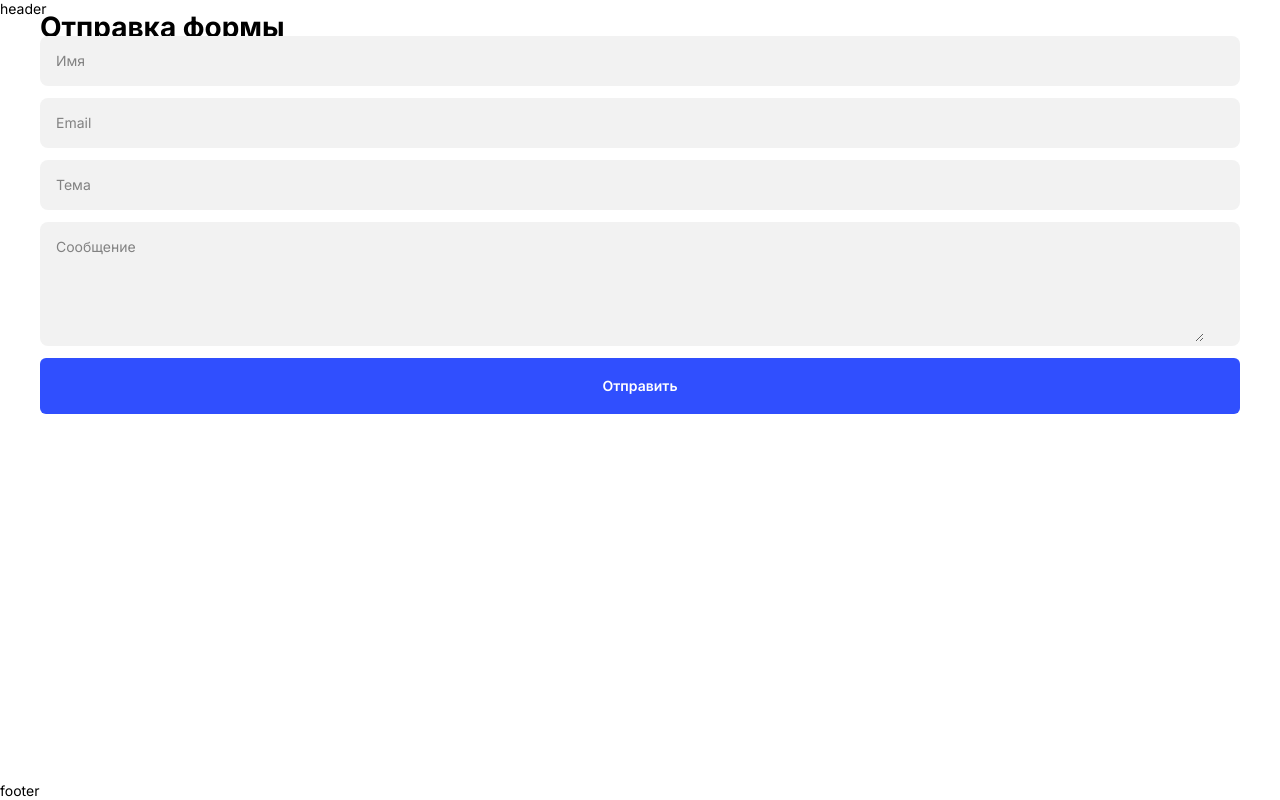
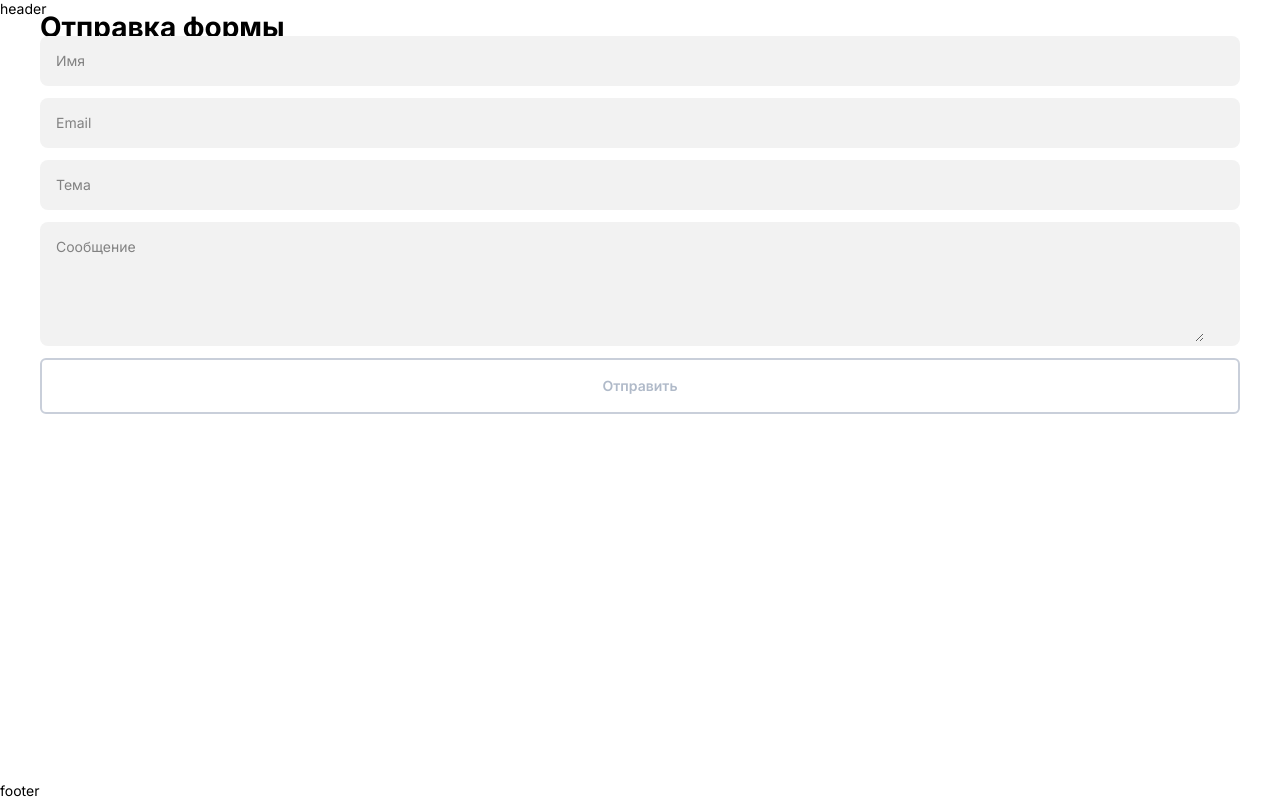
Before and after one commit to AlexDyatlov/nextjs-practice, a Next.js app: page / in a window 1280 px wide. Built offline with nearby package versions, Linux system fonts and the light colour scheme.

Commit message:
Added react-hook-form, implemented onChange mode

```diff
--- a/package.json
+++ b/package.json
@@ -12,10 +12,12 @@
     "control": "yarn ts-lint && yarn lint && yarn prettier --check src"
   },
   "dependencies": {
+    "@hookform/resolvers": "3.3.4",
     "next": "14.1.4",
     "nodemailer": "6.9.13",
     "react": "18",
     "react-dom": "18",
+    "react-hook-form": "7.51.3",
     "zod": "3.23.4"
   },
   "devDependencies": {
--- a/src/_ui/button.tsx
+++ b/src/_ui/button.tsx
@@ -1,6 +1,3 @@
-'use client';
-
-import { useFormStatus } from 'react-dom';
 import clsx from 'clsx';
 
 import SvgIcon from '@/_ui/svgIcon';
@@ -24,22 +21,20 @@ export default function Button({
   isLoading,
   disabled
 }: Button) {
-  const status = useFormStatus();
-
   return (
     <button
       className={clsx('btn', className, {
         'btn--base': variant === 'base',
         _disabled: disabled,
-        _loading: status.pending || isLoading
+        _loading: isLoading
       })}
       type={type}
-      disabled={disabled || status.pending}
+      disabled={disabled || isLoading}
     >
       <span className="btn__text">{text}</span>
       {children}
 
-      {(isLoading || status.pending) && (
+      {isLoading && (
         <span className="btn__loader loader">
           <SvgIcon className="loader__circle" name="loader" size="24" />
         </span>
--- /dev/null
+++ b/src/_ui/message.tsx
@@ -0,0 +1,23 @@
+import clsx from 'clsx';
+
+interface MessageProps {
+  className?: string;
+  text: string;
+  tag?: 'span' | 'p';
+  status?: 'error' | 'success';
+}
+
+export default function Message({ className, text, tag = 'p', status }: MessageProps) {
+  const TagName = tag;
+
+  return (
+    <TagName
+      className={clsx(className, 'message', {
+        'message--error': status === 'error',
+        'message--success': status === 'success'
+      })}
+    >
+      {text}
+    </TagName>
+  );
+}
--- a/src/app/page.tsx
+++ b/src/app/page.tsx
@@ -1,36 +1,12 @@
-'use client';
-
-import { useFormState } from 'react-dom';
-
-import Input from '@/_ui/input';
 import Container from '@/_ui/container';
-import Button from '@/_ui/button';
-
-import { sendContactForm } from '@/lib/actions';
-import { initialState } from '@/lib/utils/toFormState';
+import SendMessageForm from '@/components/ui/sendMessageForm';
 
 export default function Home() {
-  const [formState, action] = useFormState(sendContactForm, initialState);
-
   return (
     <main className="layout__main">
       <Container>
         <h1>Отправка формы</h1>
-        <form className="form" action={action}>
-          <div className="form__item">
-            <Input name="name" label="Имя" formState={formState} />
-          </div>
-          <div className="form__item">
-            <Input type="email" name="email" label="Email" formState={formState} />
-          </div>
-          <div className="form__item">
-            <Input name="subject" label="Тема" formState={formState} />
-          </div>
-          <div className="form__item">
-            <Input tag="textarea" name="message" label="Сообщение" formState={formState} />
-          </div>
-          <Button text="Отправить" type="submit" />
-        </form>
+        <SendMessageForm />
       </Container>
     </main>
   );
--- /dev/null
+++ b/src/components/ui/sendMessageForm.tsx
@@ -0,0 +1,117 @@
+'use client';
+
+import { useFormState } from 'react-dom';
+import { useEffect, useTransition } from 'react';
+import { FieldPath, useForm } from 'react-hook-form';
+import { zodResolver } from '@hookform/resolvers/zod';
+
+import Input from '@/_ui/input';
+import Button from '@/_ui/button';
+import Message from '@/_ui/message';
+
+import { sendContactForm } from '@/lib/actions';
+import { State, sendMessageSchema, sendMessageSchemaType } from '@/lib/utils/toFormState';
+
+export default function SendMessageForm() {
+  const {
+    register,
+    reset,
+    watch,
+    setValue,
+    setError,
+    formState: { errors, isValid }
+  } = useForm<sendMessageSchemaType>({
+    mode: 'onChange',
+    resolver: zodResolver(sendMessageSchema),
+    defaultValues: {
+      name: '',
+      email: '',
+      subject: '',
+      message: ''
+    }
+  });
+  const [state, formAction] = useFormState<State, FormData>(sendContactForm, null);
+  const [isPending, startTransition] = useTransition();
+
+  const getValueFields = watch();
+
+  useEffect(() => {
+    if (!state) {
+      return;
+    }
+
+    if (state.status === 'error') {
+      state.errors?.forEach(error => {
+        setError(error.path as FieldPath<sendMessageSchemaType>, {
+          message: error.message
+        });
+      });
+    }
+
+    if (state.status === 'success') {
+      reset();
+    }
+  }, [state, setError]);
+
+  const handleClear = (fieldName: FieldPath<sendMessageSchemaType>) => {
+    setValue(fieldName, '');
+  };
+
+  return (
+    <>
+      <form className="form" action={formData => startTransition(() => formAction(formData))}>
+        <div className="form__item">
+          <Input
+            name="name"
+            label="Имя"
+            value={getValueFields.name}
+            onClear={() => handleClear('name')}
+            register={register}
+            errors={errors}
+          />
+        </div>
+        <div className="form__item">
+          <Input
+            type="email"
+            name="email"
+            label="Email"
+            value={getValueFields.email}
+            onClear={() => handleClear('email')}
+            register={register}
+            errors={errors}
+          />
+        </div>
+        <div className="form__item">
+          <Input
+            name="subject"
+            label="Тема"
+            value={getValueFields.subject}
+            onClear={() => handleClear('subject')}
+            register={register}
+            errors={errors}
+          />
+        </div>
+        <div className="form__item">
+          <Input
+            tag="textarea"
+            name="message"
+            label="Сообщение"
+            value={getValueFields.message}
+            onClear={() => handleClear('message')}
+            register={register}
+            errors={errors}
+          />
+        </div>
+        <Button text="Отправить" type="submit" isLoading={isPending} disabled={!isValid} />
+      </form>
+      {state && (
+        <>
+          <Message text={state.message} tag="p" status={state.status} />
+          <p>
+            Статус: <Message text={state.status} tag="span" status={state.status} />
+          </p>
+        </>
+      )}
+    </>
+  );
+}
--- a/src/lib/actions.ts
+++ b/src/lib/actions.ts
@@ -1,22 +1,14 @@
 'use server';
 
 import { revalidatePath } from 'next/cache';
-import { z } from 'zod';
-
-import { FormState, fromErrorToFormState, toFormState } from '@/lib/utils/toFormState';
 
 import { sendMail } from '@/lib/mail';
 
-const createMessageSchema = z.object({
-  name: z.string().trim().min(1, 'Поле обязательно для заполнения'),
-  email: z.string().email('Некорректный email адрес'),
-  subject: z.string().trim().min(1, 'Поле обязательно для заполнения'),
-  message: z.string().trim().min(1, 'Поле обязательно для заполнения')
-});
+import { State, fromErrorToFormState, sendMessageSchema, toFormState } from '@/lib/utils/toFormState';
 
-export const sendContactForm = async (formState: FormState, formData: FormData) => {
+export async function sendContactForm(prevState: State | null, formData: FormData): Promise<State> {
   try {
-    const data = createMessageSchema.parse({
+    const data = sendMessageSchema.parse({
       name: formData.get('name'),
       email: formData.get('email'),
       subject: formData.get('subject'),
@@ -33,4 +25,4 @@ export const sendContactForm = async (formState: FormState, formData: FormData)
   revalidatePath('/');
 
   return toFormState('success', 'Сообщение отправлено!');
-};
+}
--- a/src/lib/mail.ts
+++ b/src/lib/mail.ts
@@ -27,7 +27,7 @@ export async function sendMail({
   });
 
   try {
-    const sendResult = await transport.sendMail({
+    await transport.sendMail({
       from: EMAIL,
       to: EMAIL,
       subject: `Сообщение от ${name}: ${subject}`,
--- a/src/lib/utils/toFormState.ts
+++ b/src/lib/utils/toFormState.ts
@@ -1,43 +1,47 @@
-import { ZodError } from 'zod';
+import { ZodError, z } from 'zod';
 
-export type FormState = {
-  status: 'unset' | 'success' | 'error';
-  message: string;
-  fieldErrors: Record<string, string[] | undefined>;
+export const sendMessageSchema = z.object({
+  name: z.string().trim().min(1, 'Поле обязательно для заполнения'),
+  email: z.string().email('Некорректный email адрес'),
+  subject: z.string().trim().min(1, 'Поле обязательно для заполнения'),
+  message: z.string().trim().min(1, 'Поле обязательно для заполнения')
+});
+
+export type sendMessageSchemaType = z.infer<typeof sendMessageSchema>;
+
+export type State =
+  | { status: 'success'; message: string }
+  | {
+      status: 'error';
+      message: string;
+      errors?: {
+        path: string;
+        message: string;
+      }[];
+    }
+  | null;
+
+export const fromErrorToFormState = (e: unknown) => {
+  if (e instanceof ZodError) {
+    return {
+      status: 'error' as const,
+      message: 'Неверные данные формы',
+      errors: e.issues.map(issue => ({
+        path: issue.path.join('.'),
+        message: `Server validation: ${issue.message}`
+      }))
+    };
+  }
+
+  return {
+    status: 'error' as const,
+    message: 'Что-то пошло не так. Пожалуйста попробуйте снова.'
+  };
 };
 
-export const initialState: FormState = {
-  status: 'unset' as const,
-  message: '',
-  fieldErrors: {}
-};
-
-export const fromErrorToFormState = (error: unknown) => {
-  if (error instanceof ZodError) {
-    return {
-      status: 'error' as const,
-      message: '',
-      fieldErrors: error.flatten().fieldErrors
-    };
-  } else if (error instanceof Error) {
-    return {
-      status: 'error' as const,
-      message: error.message,
-      fieldErrors: {}
-    };
-  } else {
-    return {
-      status: 'error' as const,
-      message: ' Произошла неизвестная ошибка',
-      fieldErrors: {}
-    };
-  }
-};
-
-export const toFormState = (status: FormState['status'], message: string): FormState => {
+export const toFormState = (status: 'success', message: string) => {
   return {
     status,
-    message,
-    fieldErrors: {}
+    message
   };
 };
--- a/src/scss/blocks/_input.scss
+++ b/src/scss/blocks/_input.scss
@@ -91,10 +91,6 @@
 
   &__message {
     margin-top: 4px;
-
-    &--error {
-      color: #eb5757;
-    }
   }
 
   &--textarea &__control {
--- a/src/scss/blocks/_message.scss
+++ b/src/scss/blocks/_message.scss
@@ -2,4 +2,12 @@
   display: inline-block;
   @include font(12px, 14px);
   color: #595959;
+
+  &--error {
+    color: #eb5757;
+  }
+
+  &--success {
+    color: #48c78e;
+  }
 }
```
Also changed, not shown: src/_ui/input.tsx (+24 -37 lines), src/app/ui-kit/page.tsx (+5 -8 lines), 1 other file (tests, documents, lock files or other folders).
